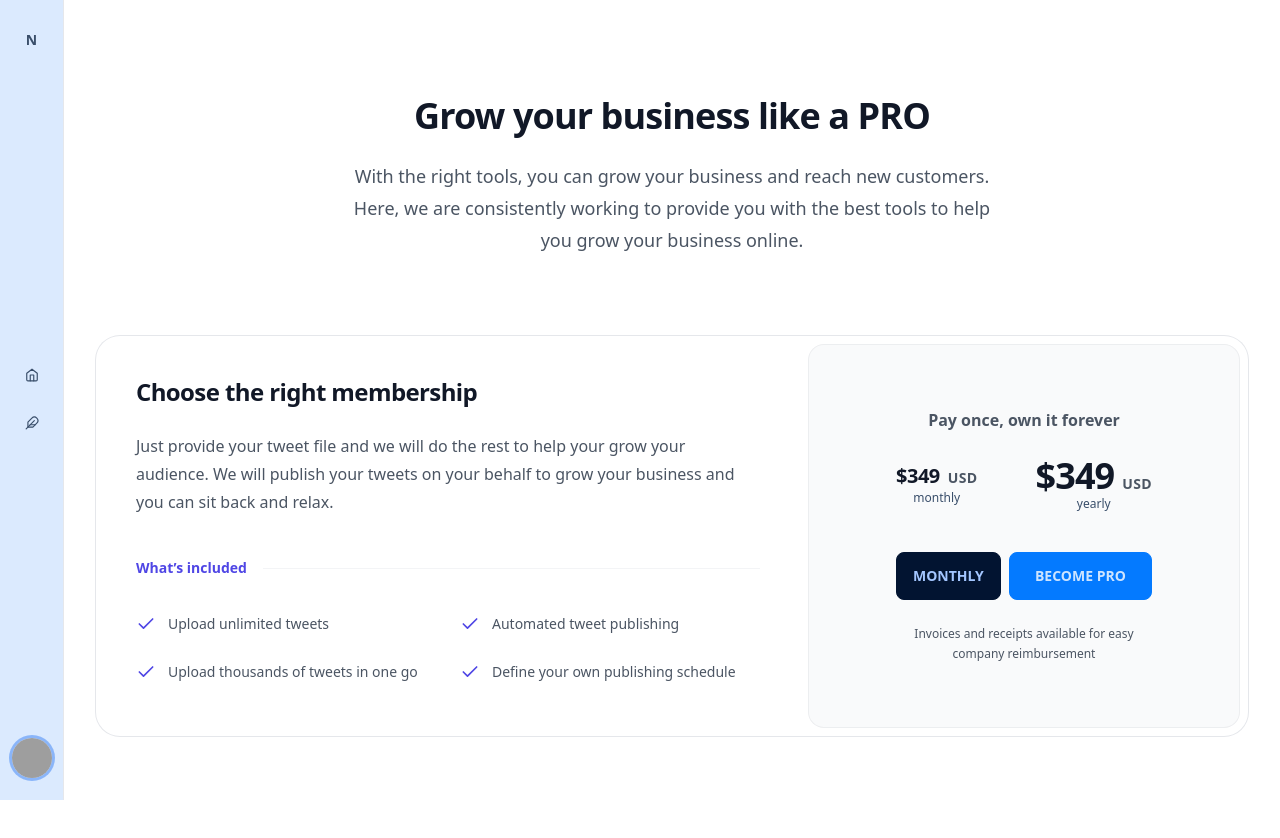
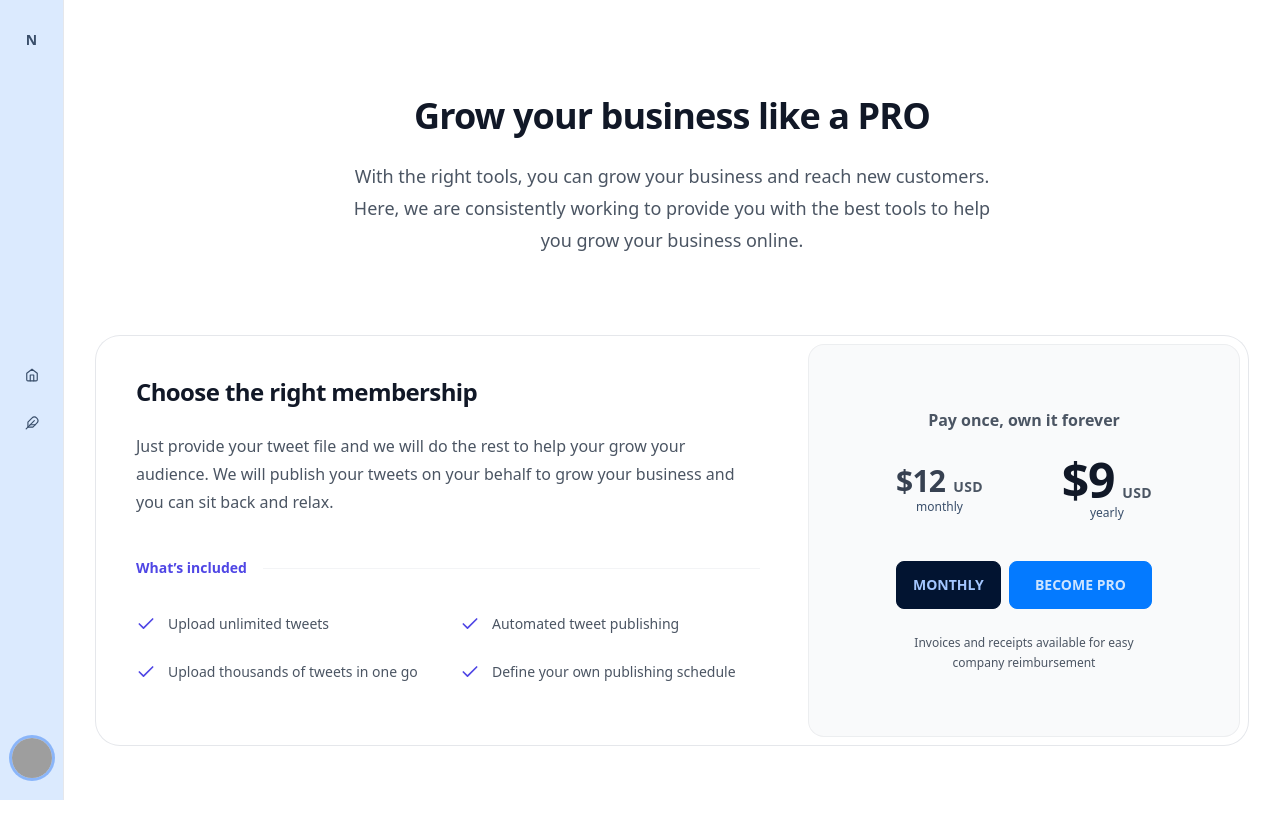
Before and after one commit to abheist/tweetcat-frontend, a Next.js app: page /subscribe in a window 1280 px wide. Shown: the top 838 px of the page. Built offline with nearby package versions, Linux system fonts and the light colour scheme; grey boxes are pictures that could not be loaded.

Commit message:
🏷️ pricing page done

```diff
--- a/src/components/productDisplay.tsx
+++ b/src/components/productDisplay.tsx
@@ -79,8 +79,8 @@
                                     <div className={`flex justify-between items-center`}>
                                         <div>
                                             <p className="mt-6 flex items-baseline justify-center gap-x-2">
-                                            <span className="text-xl font-bold tracking-tight text-gray-900">
-                                                $349
+                                            <span className="text-3xl font-bold tracking-tight text-gray-700">
+                                                $12
                                             </span>
                                                 <span
                                                     className="text-sm font-semibold leading-6 tracking-wide text-gray-600">
@@ -91,8 +91,8 @@
                                         </div>
                                         <div>
                                             <p className="mt-6 flex items-baseline justify-center gap-x-2">
-                                            <span className="text-4xl font-bold tracking-tight text-gray-900">
-                                                $349
+                                            <span className="text-5xl font-bold tracking-tight text-gray-900">
+                                                $9
                                             </span>
                                                 <span
                                                     className="text-sm font-semibold leading-6 tracking-wide text-gray-600">
```
